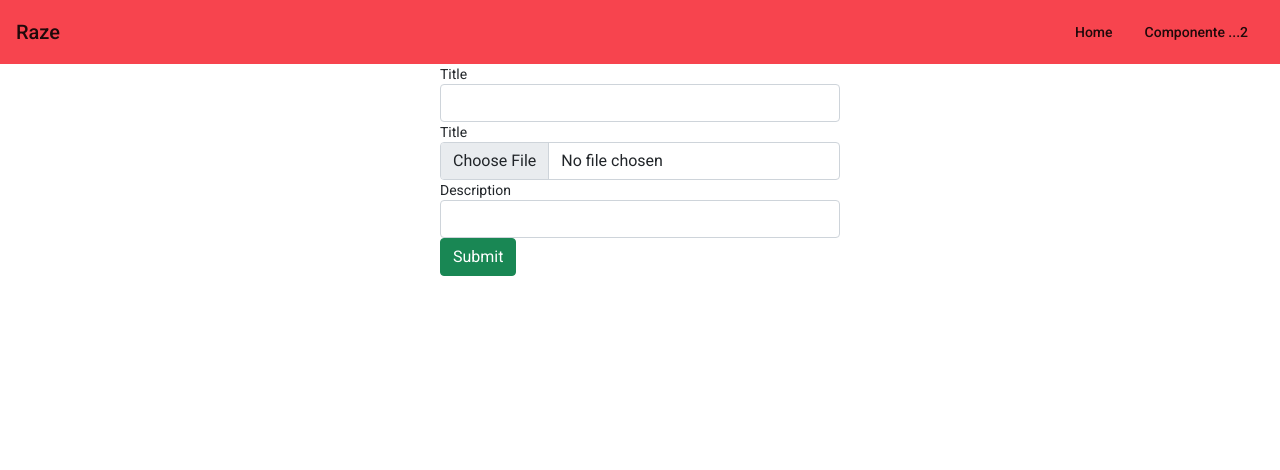
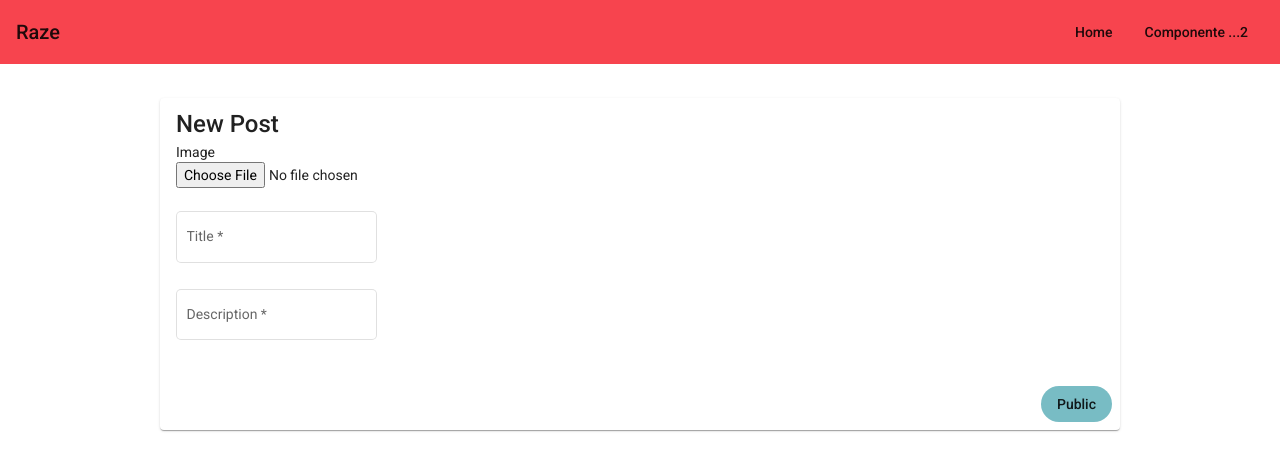
Before and after one commit to JesussPacheco/Raze, an Angular app: page /add in a window 1280 px wide. Shown: the top 470 px of the page. Built offline with nearby package versions, Linux system fonts and the light colour scheme.

Commit message:
styles of addPost
cambio de estilo de la pantalla de crear publicacion

```diff
--- a/src/app/components/posts/pages/add-post/add-post.component.css
+++ b/src/app/components/posts/pages/add-post/add-post.component.css
@@ -1,4 +1,22 @@
-.submit-form {
-  max-width: 400px;
-  margin: auto;
+
+.rounded{
+  border-radius: 50px!important;
 }
+.green{
+  background-color: #78BCC4;
+}
+.size{
+  width: 75%;
+}
+.center {
+  display: flex;
+  height: 400px;
+  justify-content: center;
+  align-items: center;
+}
+.right{
+  display: flex;
+  height: auto;
+  justify-content: right;
+  align-items: center;
+}
--- a/src/app/components/posts/pages/add-post/add-post.component.html
+++ b/src/app/components/posts/pages/add-post/add-post.component.html
@@ -1,27 +1,36 @@
 <div>
-  <div class="submit-form">
-    <div *ngIf="!submitted">
-      <div class="form-group">
-        <label for="title">Title</label>
-        <input type="text" class="form-control" id="title" required [(ngModel)]="post.title" name="title"/>
+  <div class="center">
+    <div *ngIf="!submitted" class="size">
+      <mat-card>
+        <mat-card-title>New Post</mat-card-title>
+        <mat-card-content>
+          <div>
+            <mat-label>Image</mat-label><br>
+            <input type="file" [(ngModel)]="post.img" name="img"><br><br>
+          </div>
+          <mat-form-field appearance="outline">
+            <mat-label>Title</mat-label>
+            <input required matInput placeholder="Title" required [(ngModel)]="post.title" name="title">
+          </mat-form-field><br>
+          <mat-form-field appearance="outline">
+            <mat-label>Description</mat-label>
+            <input required matInput placeholder="Description" [(ngModel)]="post.description" name="description">
+          </mat-form-field>
+        </mat-card-content>
+        <mat-card-actions class="right">
+          <button mat-button (click)="saveTutorial()" class="rounded green">Public</button>
+        </mat-card-actions>
+      </mat-card>
+    </div>
+    <div class="center">
+      <div *ngIf="submitted">
+        <mat-card>
+          <mat-card-title>Tutorial was submitted successfully!</mat-card-title>
+          <mat-card-actions class="right">
+            <button mat-button class="green" (click)="newPost()" routerLink="/posts">OK</button>
+          </mat-card-actions>
+        </mat-card>
       </div>
-
-      <div class="form-group">
-        <label for="title">Title</label>
-        <input type="file" class="form-control" id="img" [(ngModel)]="post.img" name="img"/>
-      </div>
-
-      <div class="form-group">
-        <label for="description">Description</label>
-        <input class="form-control" id="description" required [(ngModel)]="post.description" name="description"/>
-      </div>
-
-      <button (click)="saveTutorial()" class="btn btn-success">Submit</button>
-    </div>
-
-    <div *ngIf="submitted">
-      <h4>Tutorial was submitted successfully!</h4>
-      <button class="btn btn-success" (click)="newPost()">Add</button>
     </div>
   </div>
 </div>
--- a/src/app/components/posts/pages/posts-manager/posts-manager.component.css
+++ b/src/app/components/posts/pages/posts-manager/posts-manager.component.css
@@ -9,7 +9,7 @@
 }
 .center {
   display: flex;
-  height: auto;
+  height: 75px;
   justify-content: center;
   align-items: center;
 }
@@ -22,12 +22,10 @@
 .flex-container{
   display: flex;
   flex-wrap: wrap;
-  justify-content: center;
   justify-content: space-around;
   align-items: center;
 }
 
 .flex-items{
-  max-width: 30%;
   margin-bottom: 40px;
 }
--- a/src/app/components/posts/pages/posts-manager/posts-manager.component.html
+++ b/src/app/components/posts/pages/posts-manager/posts-manager.component.html
@@ -7,9 +7,13 @@
         <mat-icon>search</mat-icon>
       </button>
     </div>
+    <div class="center">
+      <button mat-icon-button routerLink="/add">
+        <mat-icon>add</mat-icon>
+      </button>
+    </div>
   </div>
   <div>
-    <h4>Tutorials List</h4>
     <div class="flex-container">
       <div class="flex-items" *ngFor="let post of posts; let i = index" [class.active]="i == currentIndex"
         (click)="setActiveTutorial(post, i)">
@@ -23,7 +27,7 @@
             <button mat-icon-button routerLink="/post/{{ currentPost.id }}">
               <mat-icon>edit</mat-icon>
             </button>
-            <button mat-button class="rounded green" routerLink="/post/{{ currentPost.id }}">
+            <button mat-button class="rounded green">
               contact
             </button>
           </mat-card-actions>
--- a/src/app/material/material.module.ts
+++ b/src/app/material/material.module.ts
@@ -1,6 +1,7 @@
 import { NgModule } from '@angular/core';
 import { CommonModule } from '@angular/common';
 import {MatCardModule} from '@angular/material/card';
+import {MatFormFieldModule} from "@angular/material/form-field";
 import {MatInputModule} from '@angular/material/input';
 import {MatButtonModule} from '@angular/material/button';
 import {MatDividerModule} from '@angular/material/divider';
@@ -22,6 +23,7 @@ import {MatPaginatorModule} from '@angular/material/paginator';
   ],
   exports:[
     MatCardModule,
+    MatFormFieldModule,
     MatInputModule,
     MatButtonModule,
     MatDividerModule,
```
Also changed, not shown: server/db.json (line endings or trailing spaces), 1 other file (tests, documents, lock files or other folders).
